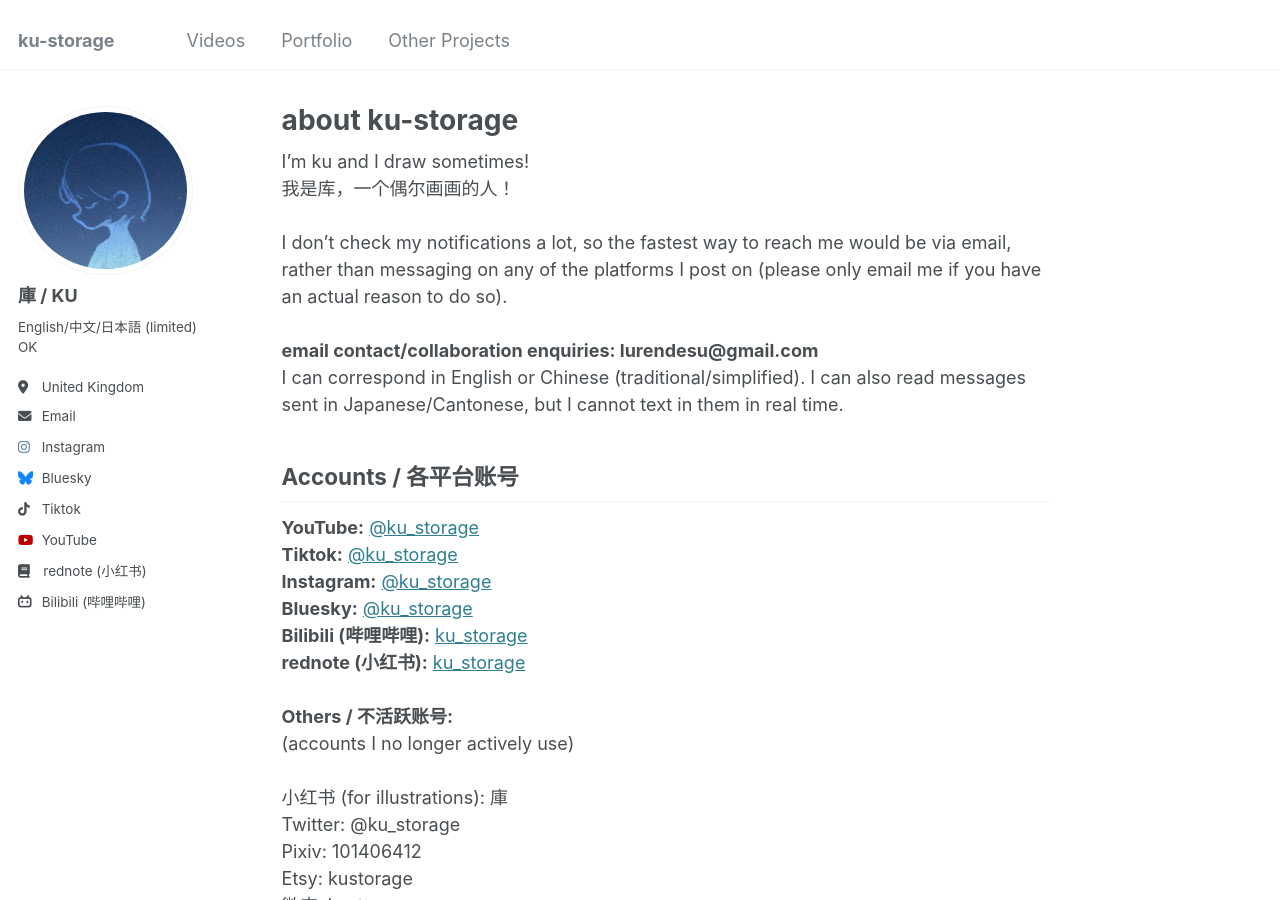
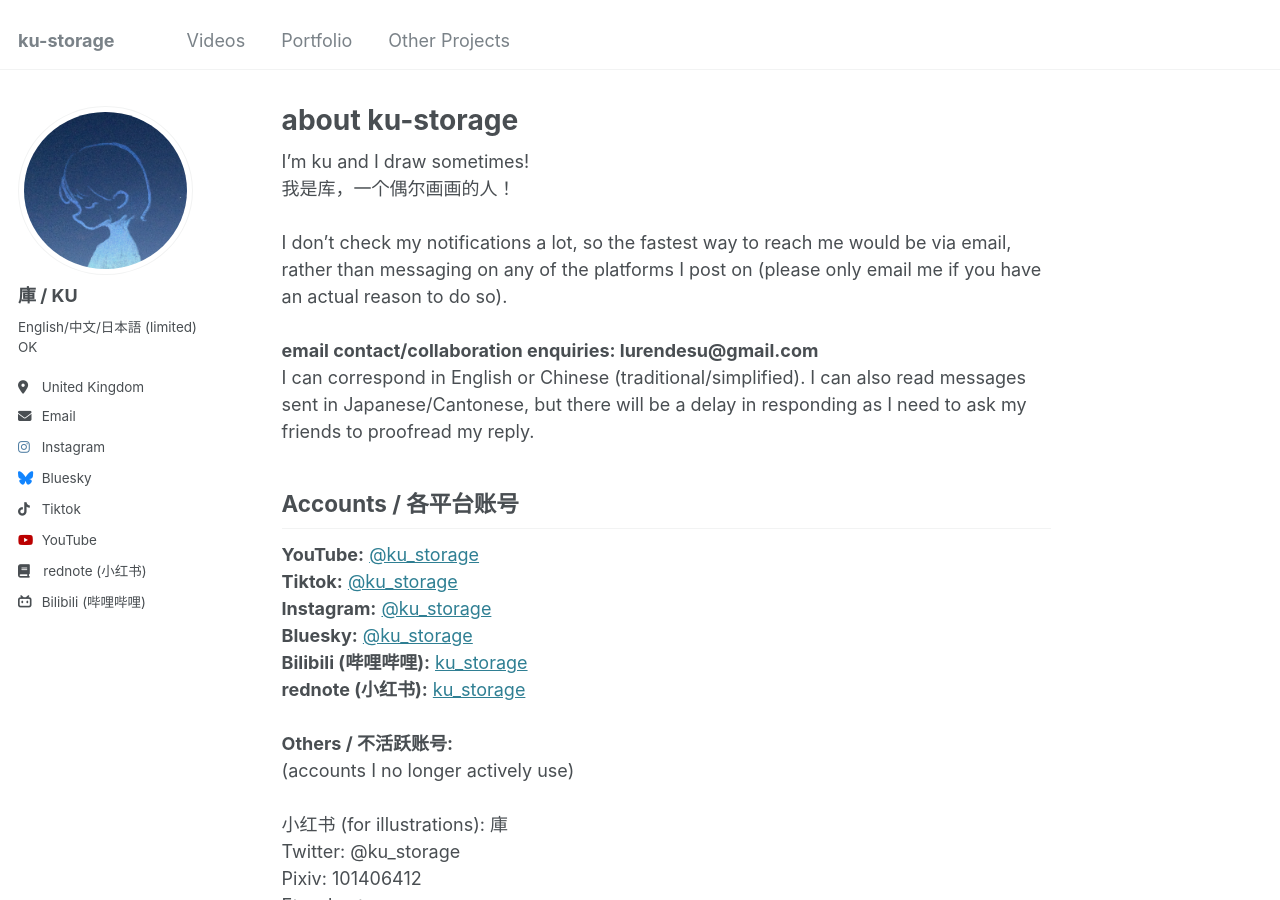
Before and after one commit to ku-storage/ku-storage.github.io, a Jekyll site: the page built from _pages/about.md, in a window 1280 px wide and 900 px high. Built offline with Jekyll 4.4.1, drawn with Linux system fonts in a browser that asks for light colours.

Commit message:
Update about.md

```diff
--- a/_pages/about.md
+++ b/_pages/about.md
@@ -11,7 +11,7 @@
 <br><br>
 I don't check my notifications a lot, so the fastest way to reach me would be via email, rather than messaging on any of the platforms I post on (please only email me if you have an actual reason to do so). <br><br>
 **email contact/collaboration enquiries: lurendesu@gmail.com**<br>
-I can correspond in English or Chinese (traditional/simplified). I can also read messages sent in Japanese/Cantonese, but I cannot text in them in real time.
+I can correspond in English or Chinese (traditional/simplified). I can also read messages sent in Japanese/Cantonese, but there will be a delay in responding as I need to ask my friends to proofread my reply.
 
 Accounts / 各平台账号
 ------
```
